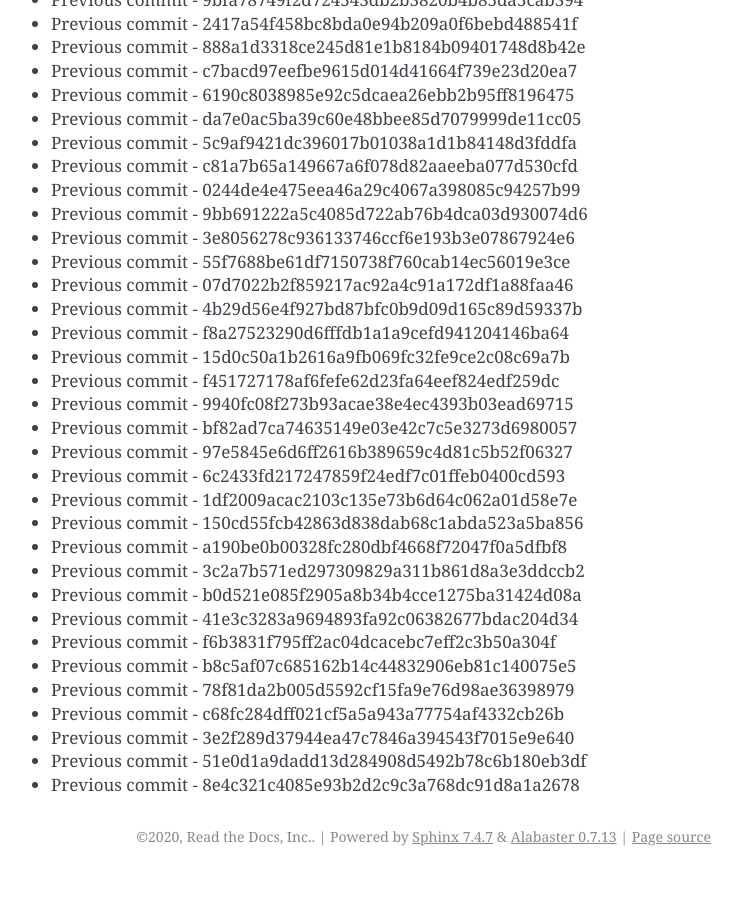
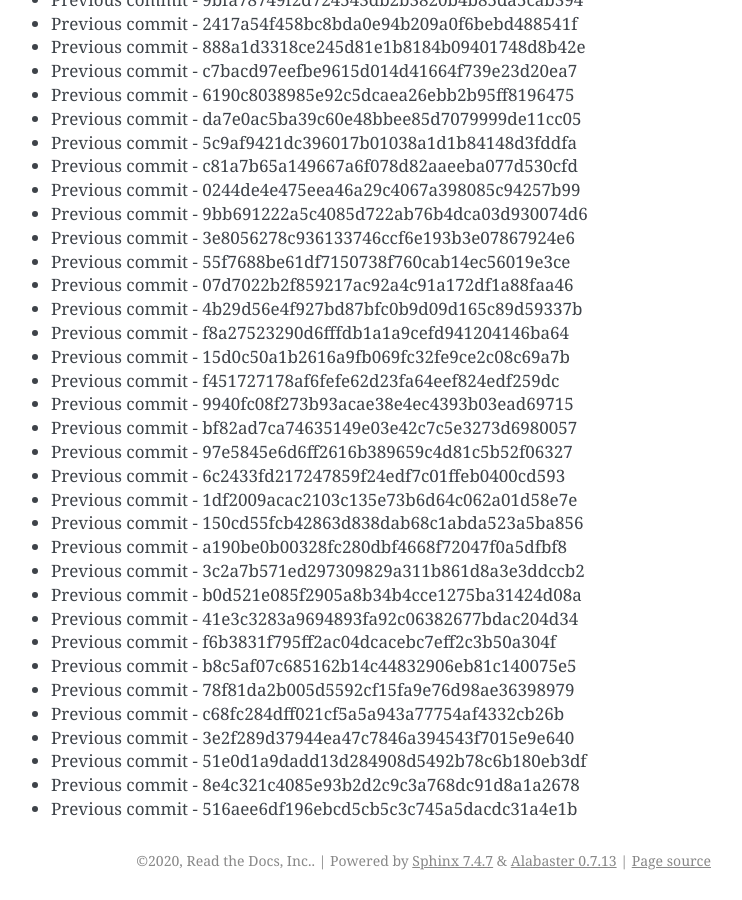
Before and after one commit to readthedocs/rtd-git-stresstest, a Sphinx documentation site: the page built from docs/updates.rst, in a window 1280 px wide and 900 px high, scrolled down 42443 px. Shown: the whole window, without its empty margins (399-1141 px from the left). Built offline with Sphinx 7.4.7, drawn with Linux system fonts in a browser that asks for light colours; before the commit the page ends 43319 px from its top, so only the background shows below that.

Commit message:
Generating commit from previous: 516aee6df196ebcd5cb5c3c745a5dacdc31a4e1b

```diff
--- a/docs/updates.rst
+++ b/docs/updates.rst
@@ -1815,3 +1815,4 @@ It can be tested for any performance characteristics.
 * Previous commit - 3e2f289d37944ea47c7846a394543f7015e9e640
 * Previous commit - 51e0d1a9dadd13d284908d5492b78c6b180eb3df
 * Previous commit - 8e4c321c4085e93b2d2c9c3a768dc91d8a1a2678
+* Previous commit - 516aee6df196ebcd5cb5c3c745a5dacdc31a4e1b
```
